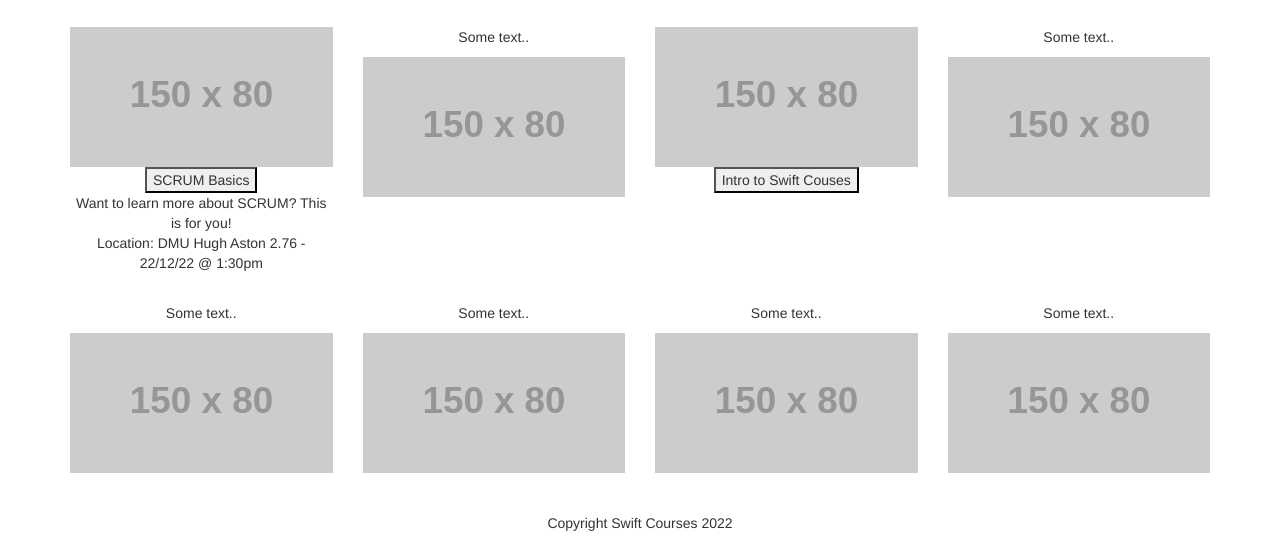
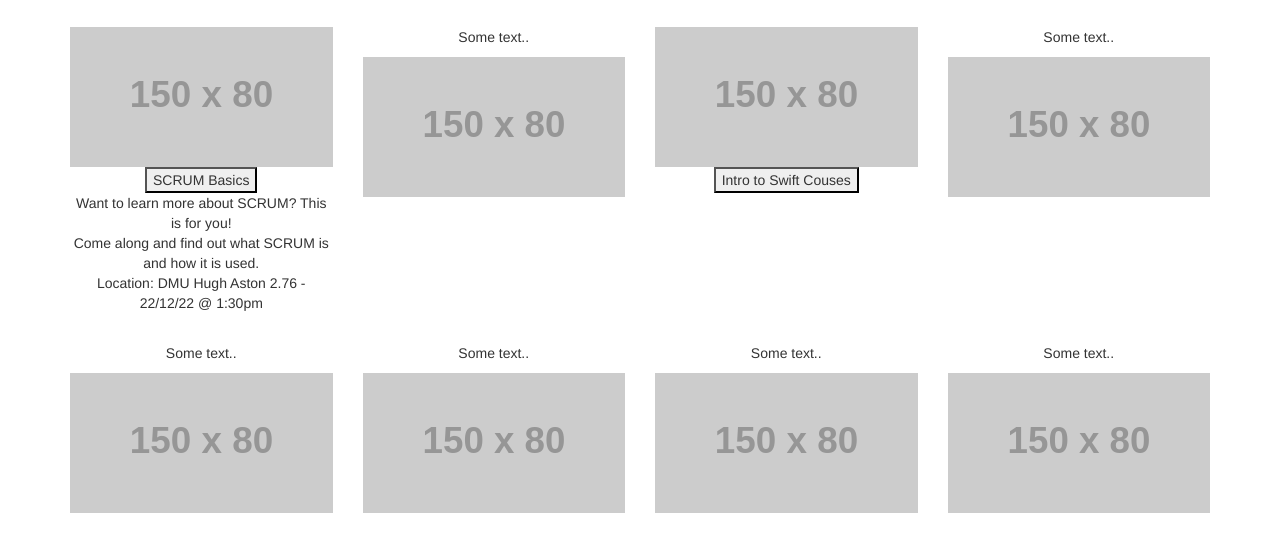
Before and after one commit to Void-Stag/Flask-Assessment, a Flask app: page /events in a window 1280 px wide, after a click on "SCRUM Basics". Shown: the part 392-945 px from the top of the page. Before the commit the page ends 923 px from the top, so only its background shows below. Run offline with Flask 3, Linux system fonts and the light colour scheme; grey boxes labelled with a size stand in for pictures from a placeholder-image service; parts of the project's set-up code (start-up, migrations or seed data) failed here and were passed over; some libraries are stand-ins or nearby versions.

Commit message:
Update event.html

```diff
--- a/App3_Scrum_080222/app/templates/event.html
+++ b/App3_Scrum_080222/app/templates/event.html
@@ -17,7 +17,7 @@
       <button data-toggle="collapse" data-target="#SCRUM_Basics">SCRUM Basics</button>
 
       <div id="SCRUM_Basics" class="collapse">
-        <p>Want to learn more about SCRUM? This is for you!<br>
+        <p>Want to learn more about SCRUM? This is for you!<br> Come along and find out what SCRUM is and how it is used.<br>
         Location: DMU Hugh Aston 2.76 - 22/12/22 @ 1:30pm</p>
       </div>
     </div>
```
